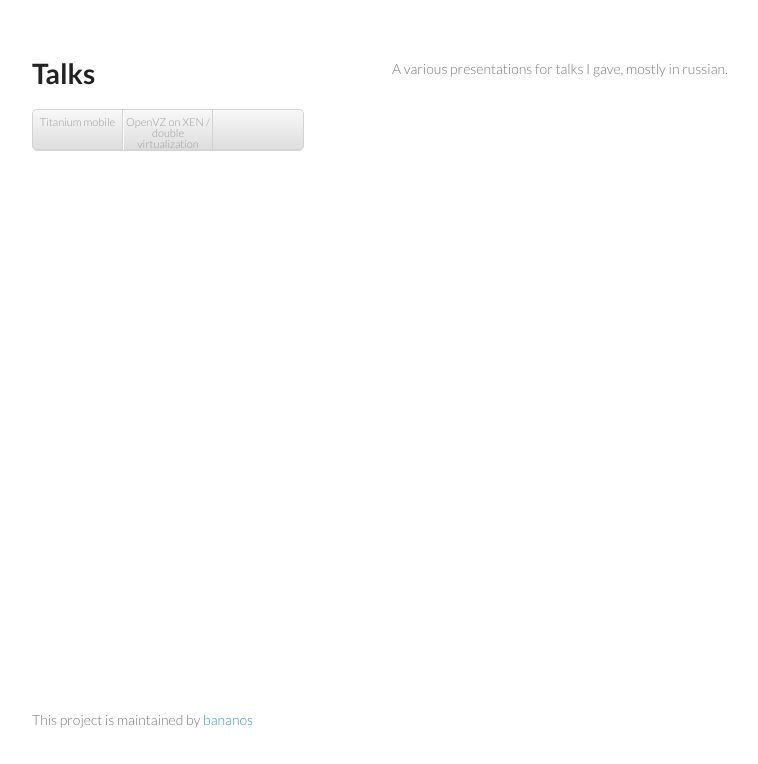
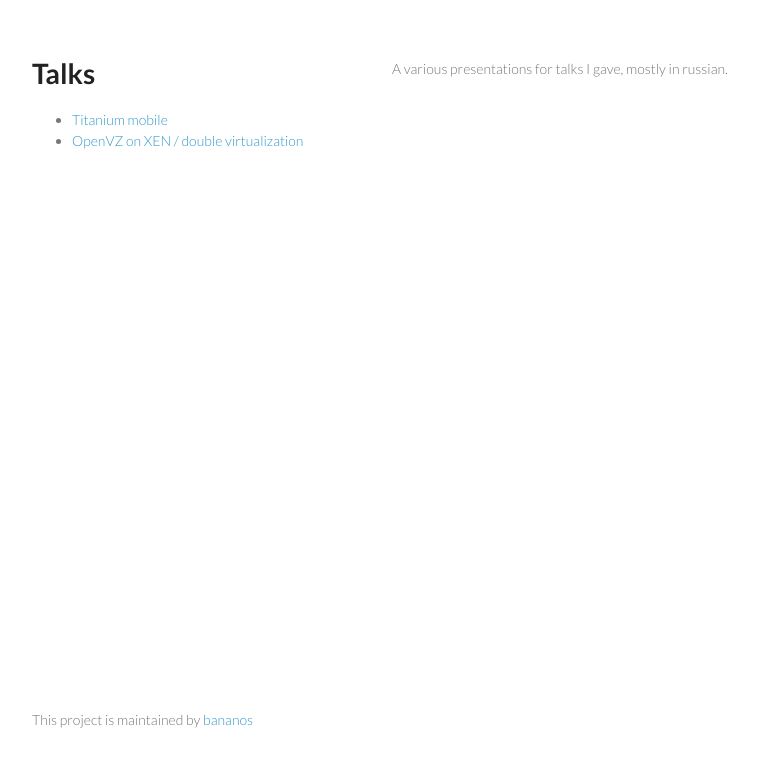
Before and after one commit to bananos/talks, a plain HTML site: page index.html in a window 1280 px wide. Shown: the whole page, without its empty margins (178-936 px from the left). Drawn offline with Linux system fonts and the light colour scheme.

Commit message:
Markup fixes

```diff
--- a/stylesheets/styles.css
+++ b/stylesheets/styles.css
@@ -96,68 +96,18 @@ img {
 }
 
 header {
-  width:270px;
+  width:370px;
   float:left;
   position:fixed;
 }
 
-header ul {
-  list-style:none;
-  height:40px;
 
-  padding:0;
-
-  background: #eee;
-  background: -moz-linear-gradient(top, #f8f8f8 0%, #dddddd 100%);
-  background: -webkit-gradient(linear, left top, left bottom, color-stop(0%,#f8f8f8), color-stop(100%,#dddddd));
-  background: -webkit-linear-gradient(top, #f8f8f8 0%,#dddddd 100%);
-  background: -o-linear-gradient(top, #f8f8f8 0%,#dddddd 100%);
-  background: -ms-linear-gradient(top, #f8f8f8 0%,#dddddd 100%);
-  background: linear-gradient(top, #f8f8f8 0%,#dddddd 100%);
-
-  border-radius:5px;
-  border:1px solid #d2d2d2;
-  box-shadow:inset #fff 0 1px 0, inset rgba(0,0,0,0.03) 0 -1px 0;
-  width:270px;
-}
-
-header li {
-  width:89px;
-  float:left;
-  border-right:1px solid #d2d2d2;
-  height:40px;
-}
-
-header ul a {
-  line-height:1;
-  font-size:11px;
-  color:#999;
-  display:block;
-  text-align:center;
-  padding-top:6px;
-  height:40px;
-}
 
 strong {
   color:#222;
   font-weight:700;
 }
 
-header ul li + li {
-  width:88px;
-  border-left:1px solid #fff;
-}
-
-header ul li + li + li {
-  border-right:none;
-  width:89px;
-}
-
-header ul a strong {
-  font-size:14px;
-  display:block;
-  color:#222;
-}
 
 section {
   width:500px;
```
Also changed, not shown: index.html (+3 -3 lines).
